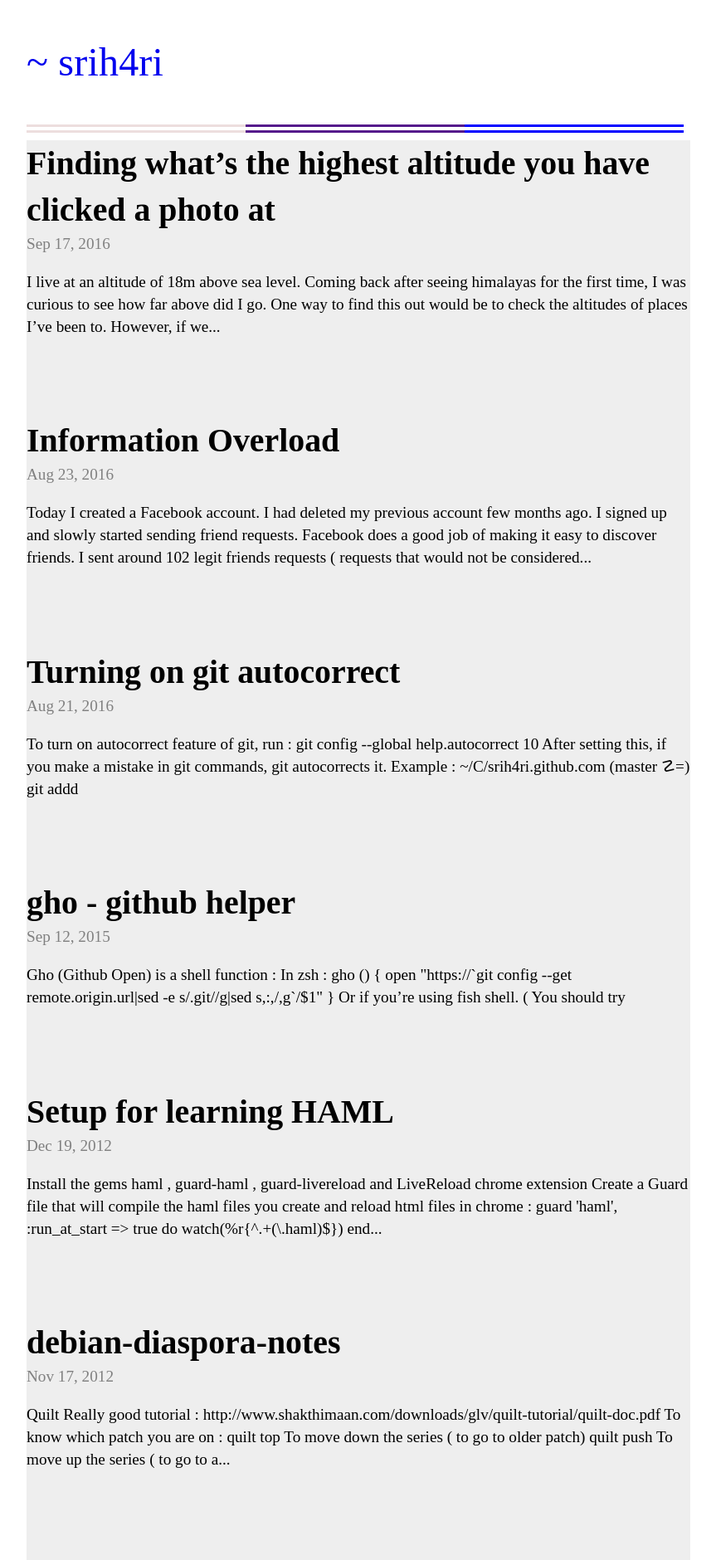
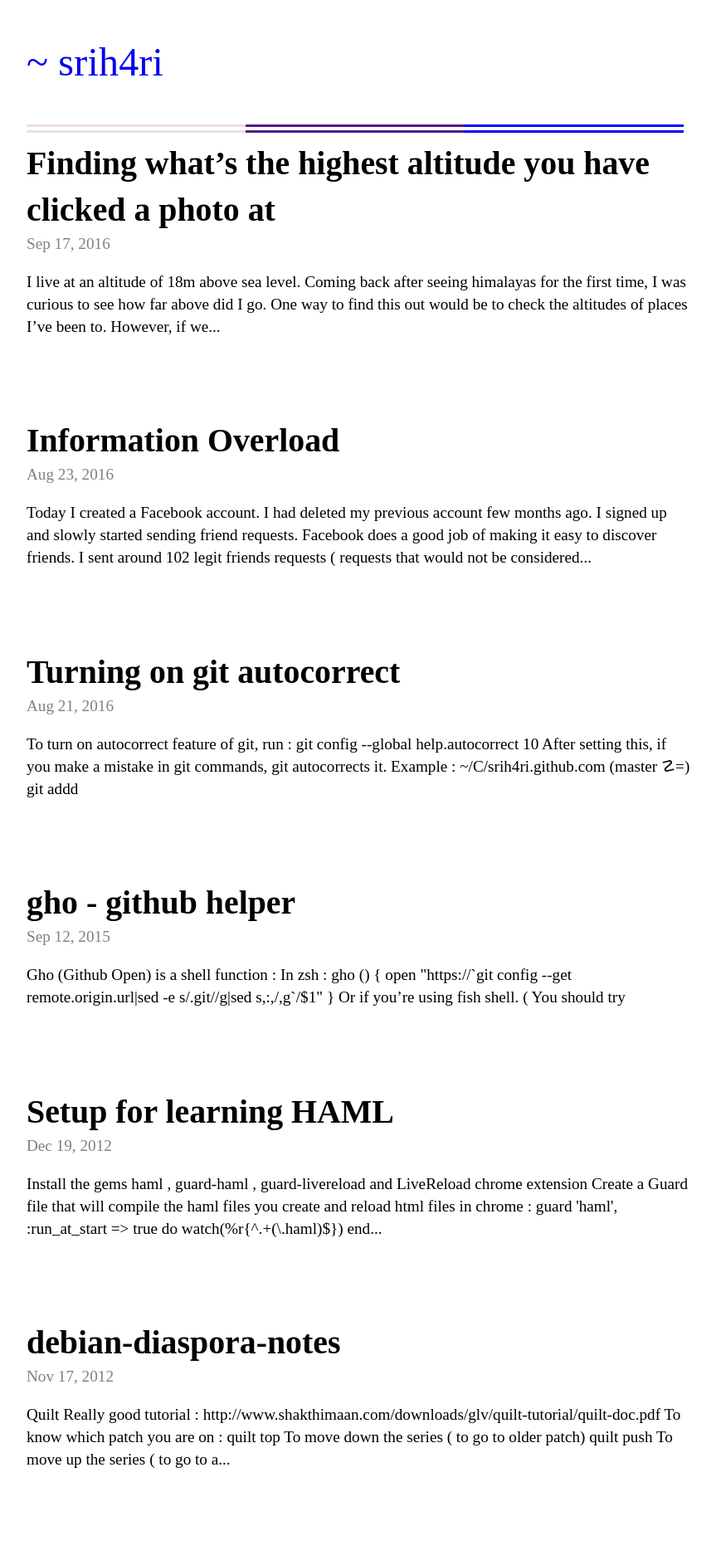
Before and after one commit to srih4ri/srih4ri.github.com, a Jekyll site: the page built from index.html, in a window 1280 px wide. Shown: the top 1880 px of the page at 83% size, without its empty margins (208-1071 px from the left). Built offline with Jekyll 4.4.1, drawn with Linux system fonts in a browser that asks for light colours.

Commit message:
Yank Yucky Background

```diff
--- a/css/srih4ri.css
+++ b/css/srih4ri.css
@@ -38,7 +38,7 @@ body {
 }
 
 .content {
-    background: #eee;
+
 }
 
 .postlist{
```
